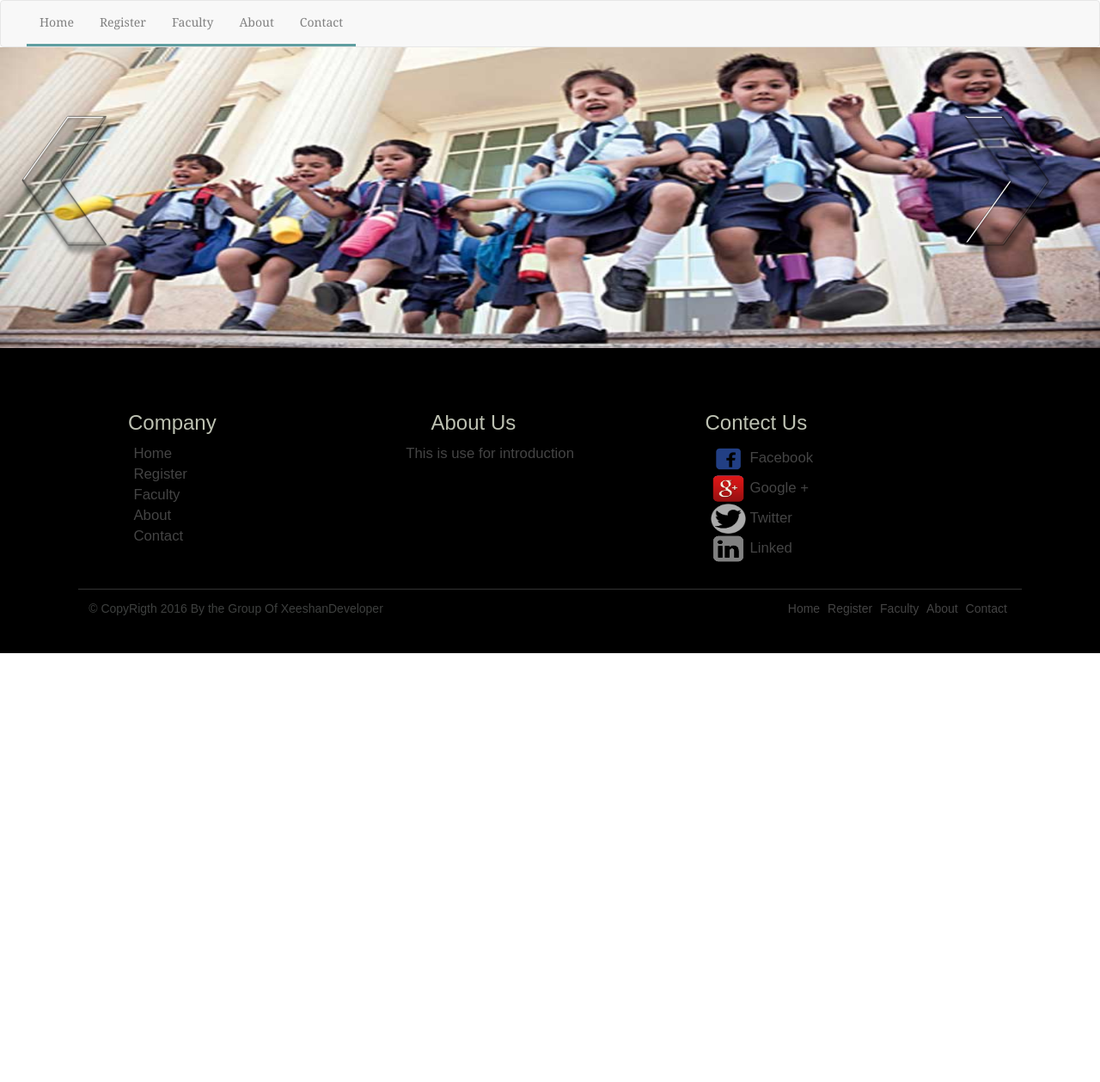
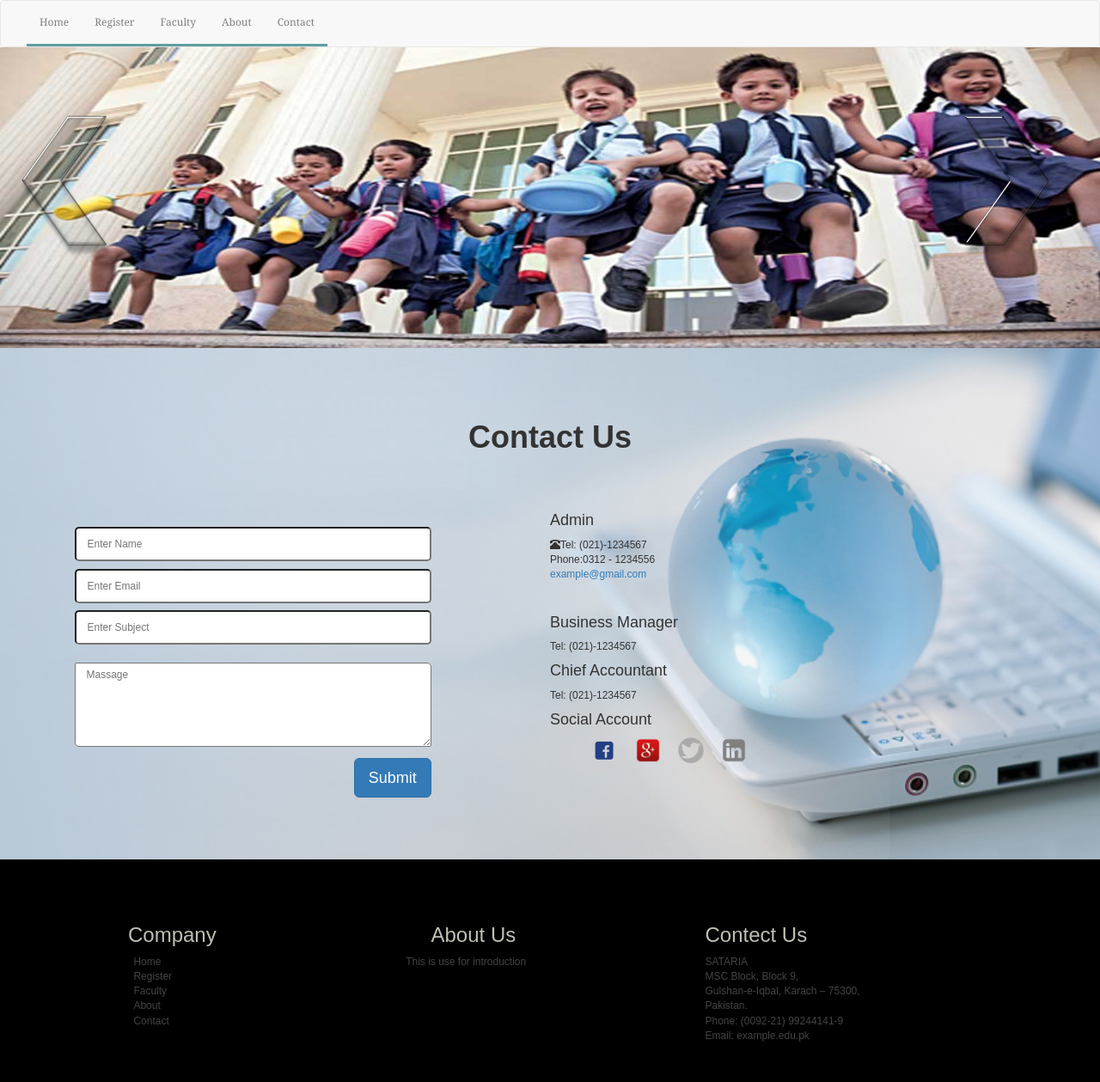
Before and after one commit to XeeshanAnsari/Sataria-website, a plain HTML site: page index.html in a window 1280 px wide. Shown: the top 1259 px of the page at 86% size. Before the commit the page ends 800 px from the top, so only its background shows below. Drawn offline with nearby package versions, Linux system fonts and the light colour scheme.

Commit message:
contact us section is created and design

```diff
--- a/index.html
+++ b/index.html
@@ -4,9 +4,9 @@
     <meta charset="UTF-8">
     <title>Index</title>
     <link rel="stylesheet" href="./styles/bootstrap.min.css">
-    <script src="./js/jquery.js"></script>
     <script src="./js/script.js"></script>
     <script src="./js/bootstrap.min.js"></script>
+    <script src="./js/jquery.js"></script>
     <link rel="stylesheet" href="./styles/style.css">
 </head>
 <body onload="sliderA();">
@@ -46,8 +46,60 @@
             </div>
        </div>
     <!-- Image slider is end here -->
+    <!-- about section  is end here -->
+       <div id="contact">
+        <h1>Contact Us</h1>
+        <div id="row-contact">
 
-    <!-- Footer is end here -->
+
+            <div class="col-msg">
+                <div id="massageBox">
+                    <form action="" method="post">
+                        <input type="text" name="name" id="name" placeholder="Enter Name" class="contact-input-field"><br>
+                        <input type="text" name="email" id="email" placeholder="Enter Email" class="contact-input-field"><br>
+                       <input type="text" name="subject" id="class" placeholder="Enter Subject" class="contact-input-field"><br>
+                       <br><textarea name="massage" id="massage" placeholder="Massage" cols="31" rows="5"></textarea>
+                       <br>
+                       <input type="submit" name="submit" value="Submit" class="btn btn-lg btn-primary " id="massageBtn">
+
+                    </form>
+                </div>
+
+            </div>
+
+
+            <div class="col-number">
+
+                 <h4>Admin</h4>
+
+                 <p><i class="glyphicon glyphicon-phone-alt"></i>Tel: (021)-1234567 <br>
+                    Phone:0312 - 1234556  <br>
+                  <a href="#">example@gmail.com</a>
+                  </p><br>
+
+                <h4>Business Manager</h4>
+                <p>Tel: (021)-1234567 <br>
+
+                </p>
+
+                <h4>Chief Accountant</h4>
+                <p>Tel: (021)-1234567 <br>
+
+                </p>
+                <h4>Social Account</h4>
+                <ul  id="contact-section">
+                  <li><a href="#"><img src="./images/icon/fb.png" class="contact-icon" alt="Facebook"></a></li>
+                  <li><a href="#"><img src="./images/icon/go.png" class="contact-icon" alt="google+"></a></li>
+                  <li><a href="#"><img src="./images/icon/tw.png" class="contact-icon" alt="twitter"></a></li>
+                  <li><a href="#"><img src="./images/icon/ln.png"  class="contact-icon" alt="Linked"></a></li>
+                </ul>
+
+            </div>
+
+        </div>
+    </div>
+    <!-- about section is end here -->
+    <!-- Footer is start here -->
     <div id="footer">
 
         <div id="footer-first">
@@ -69,12 +121,14 @@
 
             <div class="col-footer">
                 <h3>Contect Us</h3>
-                <ul  id="footer-nav-section">
-                  <li><a href="#"><img src="./images/icon/fb.png" class="contact-icon" alt="Facebook">Facebook</a></li>
-                  <li><a href="#"><img src="./images/icon/go.png" class="contact-icon" alt="google+">Google +</a></li>
-                  <li><a href="#"><img src="./images/icon/tw.png" class="contact-icon" alt="twitter">Twitter</a></li>
-                  <li><a href="#"><img src="./images/icon/ln.png"  class="contact-icon" alt="Linked">Linked</a></li>
-
+                 <p id="f-address">
+                  SATARIA <br>
+                  MSC Block, Block 9,<br>
+                  Gulshan-e-Iqbal, Karach – 75300,<br>
+                  Pakistan.<br>
+                  Phone: (0092-21) 99244141-9 <br>
+                  Email: example.edu.pk
+                  </p>
             </div>
         </div>
         <div id="copyRight">
--- a/styles/style.css
+++ b/styles/style.css
@@ -1,6 +1,7 @@
 body{
     padding: 0px;
     margin: 0px;
+    font-size: 120%;
     font-family: Arial, Helvetica, sans-serif;
 }
 /* Navgation  start  here */
@@ -57,10 +58,93 @@ body{
 
 /* image slider end here */
 
-/* footer is start here */
+
+/* contac section  start*/
+#contact{
+    background-image: url('../images/contact-us.jpg') ;
+    background-size: cover;
+    padding: 5%;
+    background-color: #777777;
+    color: #333333;
+    box-shadow: 10px 10px 5px black;
+
+}
+
+#contact h1{
+    font-weight: bold;
+    text-align: center;
+    margin-bottom: 5%;
+}
+#row-contact{
+   height: 350px;
+}
+.col-msg{
+    width: 40%;
+    float: left;
+    margin-right:10%;
+}
+
+.contact-input-field{
+    width:  100%;
+    height: 40px;
+    color: black;
+    margin: 1% 0px;
+    padding: 1% 3%;
+    border-radius: 5px 5px ;
+}
+
+#massage{
+    width:  100%;
+    color: black;
+    padding: 5px 3%;
+    margin-bottom: 2%;
+    border-radius: 2px 5px ;
+}
+#massageBox{
+    padding: 5%;
+
+}
+
+#massageBtn{
+    float: right;
+
+}
+.col-number{
+       float: left;
+       width: 40%;
+}
+#contact-section{
+     list-style: none;
+
+}
+
+.contact-icon{
+    width: 30px;
+    height: 30px;
+
+}
+#contact-section li {
+    display: inline;
+    padding: 2%;
+    text-align: left;
+
+
+}
+#contact-section li a{
+    color: #111111;
+}
+#contact-section li a:hover{
+    color: #888888;
+    text-decoration: none;
+}
+
+/* contact section end*/
+
+
 #footer{
    padding: 30px;
    background-color: #000000;
+
 }
 #footer-first{
     width: 90%;
@@ -68,7 +152,7 @@ body{
     padding: 2%;
     height: 250px;
     background-color: #000000;
-    font-size: 120%;
+
 
 }
 .col-footer{
@@ -103,11 +187,11 @@ body{
 
     padding: 0px 2%;
 }
-.contact-icon{
-    width: 20%;
-    height: 35px;
-    margin-right: 2%;
+#f-address{
+    margin-left: 10%;
+
 }
+
 
 #copyRight{
     width: 90%;
```
Also changed, not shown: images/contact-us.jpg (added).
